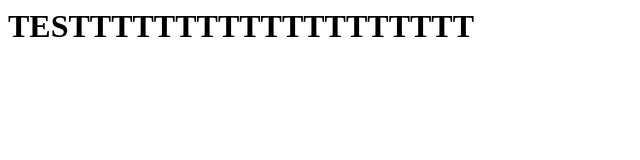
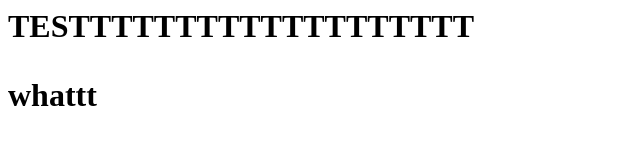
Before and after one commit to ngingihy/kong-helm, a plain HTML site: page index.html in a window 1280 px wide. Shown: the whole page, without its empty margins (0-640 px from the left). Drawn offline with Linux system fonts and the light colour scheme.

Commit message:
Update index.html

```diff
--- a/index.html
+++ b/index.html
@@ -1 +1,2 @@
 <h1>TESTTTTTTTTTTTTTTTTTTT<h1>
+<p>whattt<p>
```
